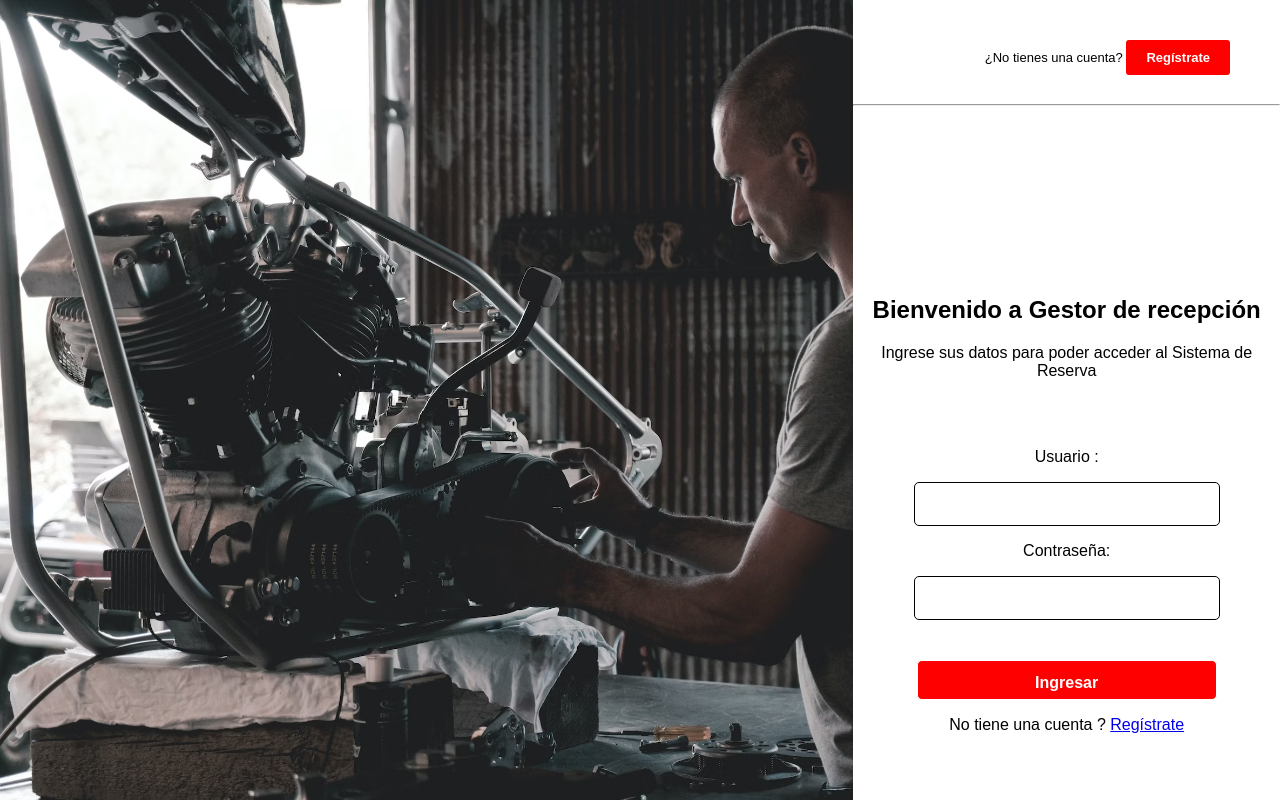
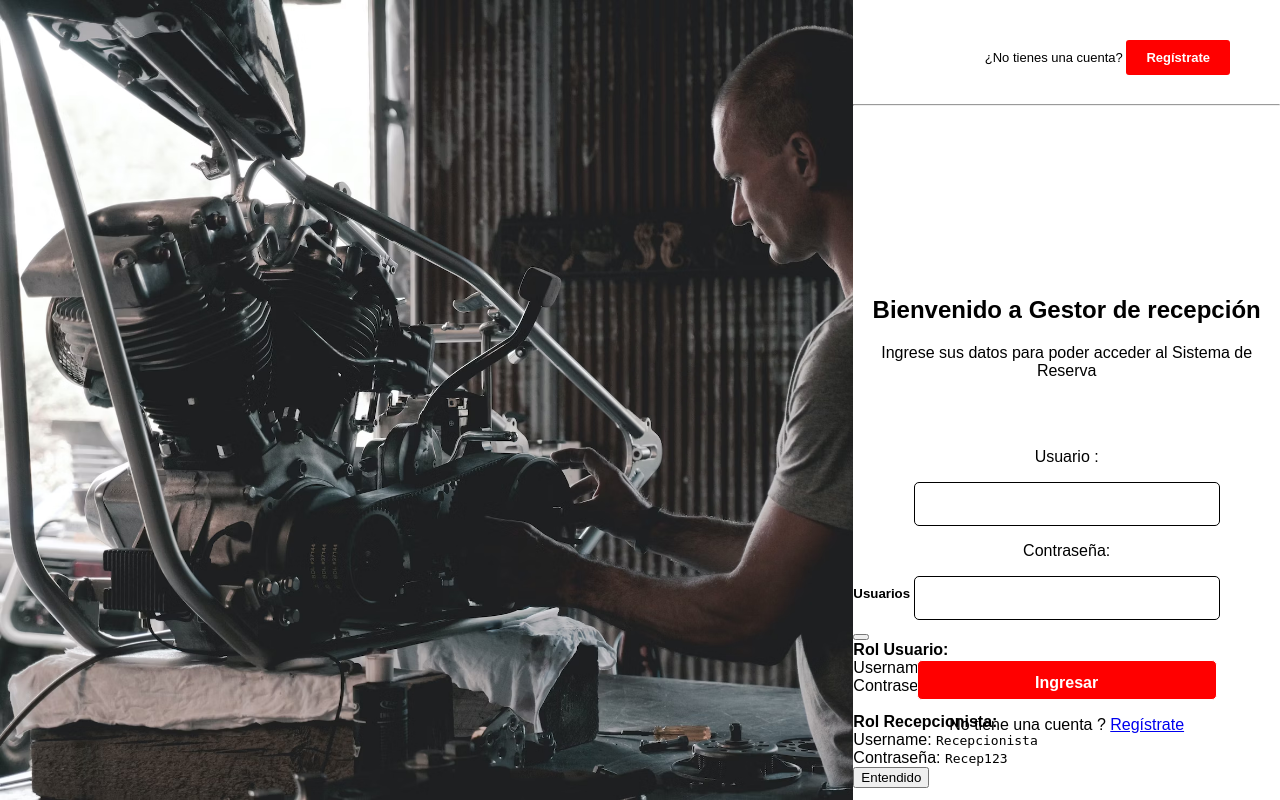
Before and after one commit to MauricioGSX/mg-master, a Django app: template scr/base/templates/login.html in a window 1280 px wide. Run offline with Django 4.2, Linux system fonts and the light colour scheme; the template is opened without the code that fills it, so the values that code supplies are empty, except form fields; tables that the repository leaves empty hold one stand-in row (values such as "Sample post"); form fields are guessed from the names that the template uses.

Commit message:
Update login.html

```diff
--- a/scr/base/templates/login.html
+++ b/scr/base/templates/login.html
@@ -21,13 +21,40 @@
         <p>{% trans "No tiene una cuenta ?" %} <a href="{% url 'register' %}">{% trans "Regístrate" %}</a></p>
     </div>
 </section>
+
+<div class="modal fade" id="credencialesModal" tabindex="-1" aria-labelledby="credencialesLabel" aria-hidden="true">
+  <div class="modal-dialog modal-dialog-centered">
+    <div class="modal-content">
+      <div class="modal-header">
+        <h5 class="modal-title" id="credencialesLabel">{% trans "Usuarios de Prueba" %}</h5>
+        <button type="button" class="btn-close" data-bs-dismiss="modal" aria-label="Cerrar"></button>
+      </div>
+      <div class="modal-body">
+        <strong>{% trans "Rol Usuario:" %}</strong><br>
+        Username: <code>Demo</code><br>
+        Contraseña: <code>demo123456</code><br><br>
+
+        <strong>{% trans "Rol Recepcionista:" %}</strong><br>
+        Username: <code>Recepcionista</code><br>
+        Contraseña: <code>Recep123</code>
+      </div>
+      <div class="modal-footer">
+        <button type="button" class="btn btn-primary" data-bs-dismiss="modal">{% trans "Entendido" %}</button>
+      </div>
+    </div>
+  </div>
+</div>
+
 <script>
-    alert("Rol Usuario:\nUsername: Demo\nContraseña: demo123456\n\nRol Recepcionista:\nUsername: Recepcionista\nContraseña: Recep123");
+    window.addEventListener('load', function () {
+        const modal = new bootstrap.Modal(document.getElementById('credencialesModal'));
+        modal.show();
 
-    document.querySelector('#id_username').setAttribute('placeholder', '{% trans "Ingresar su Usuario" %}');
-    document.querySelector('#id_password').setAttribute('placeholder', '{% trans "Ingresar su Password" %}');
+        document.querySelector('#id_username').setAttribute('placeholder', '{% trans "Ingresar su Usuario" %}');
+        document.querySelector('#id_password').setAttribute('placeholder', '{% trans "Ingresar su Password" %}');
 
-    document.querySelector('#id_username').value = 'Demo';
-    document.querySelector('#id_password').value = 'demo123456';
+        document.querySelector('#id_username').value = 'Demo';
+        document.querySelector('#id_password').value = 'demo123456';
+    });
 </script>
 {% endblock content %}
```
